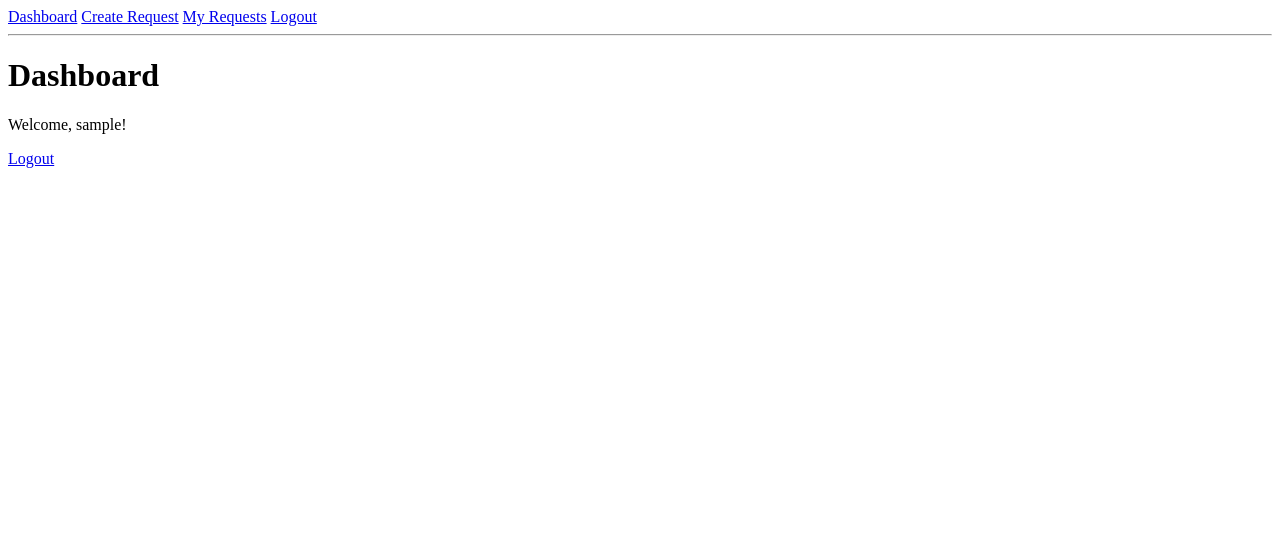
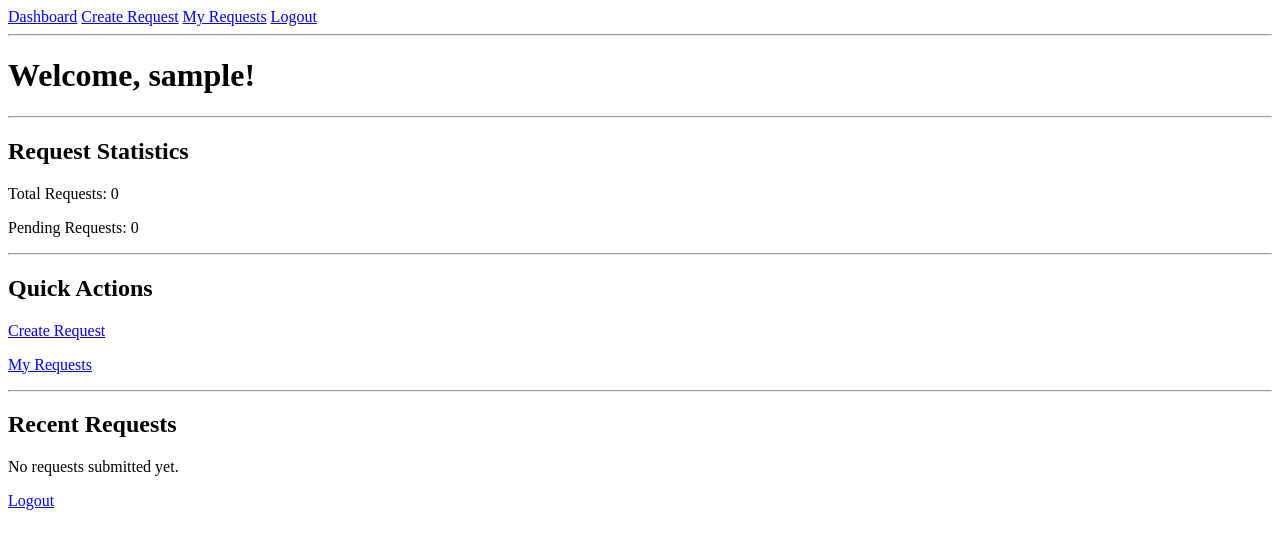
Before and after one commit to JohnMartin0301/InfraQue, a Flask app: page /dashboard in a window 1280 px wide. Shown: the top 549 px of the page. Run offline with Flask 3, Linux system fonts and the light colour scheme; the visitor is signed in with stand-in values (Sample User, id 1).

Commit message:
Complete Phase 4 - Dashboard & Request Overview System

```diff
--- a/app/main/routes.py
+++ b/app/main/routes.py
@@ -1,4 +1,5 @@
 from flask import Blueprint, render_template, session, redirect, url_for, flash
+from ..models import Request
 
 main_bp = Blueprint('main', __name__)
 
@@ -8,9 +9,17 @@ def home():
 
 @main_bp.route("/dashboard")
 def dashboard():
+
     if "user_id" not in session:
-        flash("Access denied", "danger")
+        flash("Access denied. Please login", "danger")
 
         return redirect(url_for("auth.login"))
 
-    return render_template("dashboard.html", username=session.get("username"))
+    user_id = session["user_id"]
+
+    total_requests = Request.query.filter_by(user_id=user_id).count()
+    pending_requests = Request.query.filter_by(user_id=user_id, status="Pending").count()
+
+    recent_requests = (Request.query.filter_by(user_id=user_id).order_by(Request.created_at.desc()).limit(5).all())
+
+    return render_template("dashboard.html", username=session["username"], total_requests=total_requests, pending_requests=pending_requests, recent_requests=recent_requests)
--- a/app/templates/base.html
+++ b/app/templates/base.html
@@ -10,14 +10,18 @@
 
         <!-- ✅ LOGGED IN -->
         <a href="{{ url_for('main.dashboard') }}">Dashboard</a>
+
         <a href="{{ url_for('requests.create_request') }}">Create Request</a>
+
         <a href="{{ url_for('requests.my_requests') }}">My Requests</a>
+
         <a href="{{ url_for('auth.logout') }}">Logout</a>
 
     {% else %}
 
         <!-- ❌ GUEST -->
         <a href="{{ url_for('auth.login') }}">Login</a>
+
         <a href="{{ url_for('auth.register') }}">Register</a>
 
     {% endif %}
--- a/app/templates/dashboard.html
+++ b/app/templates/dashboard.html
@@ -1,19 +1,62 @@
-<!DOCTYPE html>
-<html lang="en">
-<head>
-    <title>Dashboard</title>
-</head>
-<body>
-
 {% extends "base.html" %}
 
 {% block title %}Dashboard{% endblock %}
 
 {% block content %}
 
-<h1>Dashboard</h1>
+<h1>Welcome, {{ username }}!</h1>
 
-<p>Welcome, {{ username }}!</p>
+<hr>
+
+<h2>Request Statistics</h2>
+
+<p>Total Requests: {{ total_requests }}</p>
+<p>Pending Requests: {{ pending_requests }}</p>
+
+<hr>
+
+<h2>Quick Actions</h2>
+
+<p>
+    <a href="{{ url_for('requests.create_request') }}">
+        Create Request
+    </a>
+</p>
+
+<p>
+    <a href="{{ url_for('requests.my_requests') }}">
+        My Requests
+    </a>
+</p>
+
+<hr>
+
+<h2>Recent Requests</h2>
+
+{% if recent_requests %}
+
+    <ul>
+    {% for request in recent_requests %}
+        <li>
+            <a href="{{ url_for('requests.request_detail', request_id=request.id) }}">
+                {{ request.title }}
+            </a>
+
+            -
+            {{ request.status }}
+            -
+
+            {{ request.created_at.strftime("%Y-%m-%d %H:%M:%S") }}
+        </li>
+    {% endfor %}
+    </ul>
+
+{% else %}
+
+    <p>No requests submitted yet.</p>
+
+{% endif %}
+
 
 <p>
     <a href="{{ url_for('auth.logout') }}">
@@ -22,6 +65,3 @@
 </p>
 
 {% endblock %}
-
-</body>
-</html>
```
Also changed, not shown: CHANGELOG.md.
